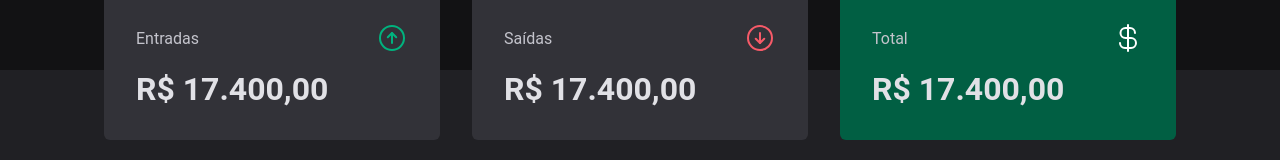
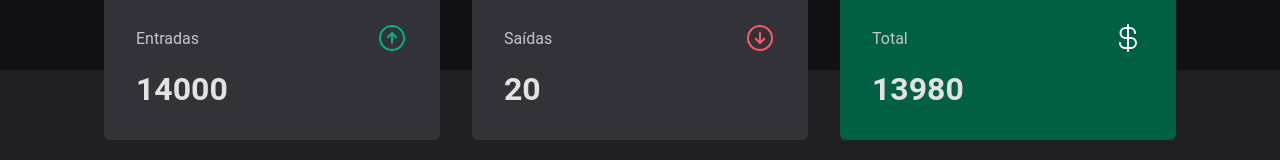
Before and after one commit to sousa-v/dt-money, a React (Vite) app: page / in a window 1280 px wide. Shown: the part 140-300 px from the top of the page. Built offline with nearby package versions, Linux system fonts and the light colour scheme; data requests are answered from the project's data file.

Commit message:
Calculando resumo de transacoes

```diff
--- a/src/components/Summary/index.tsx
+++ b/src/components/Summary/index.tsx
@@ -1,8 +1,31 @@
 import { ArrowCircleDown, ArrowCircleUp, CurrencyDollar } from 'phosphor-react'
+import { useContext } from 'react'
+import { TransactionsContext } from '../../contexts/TransacttionsContext'
 
 import { SummaryCard, SummaryContainer } from './styles'
 
 export function Summary() {
+  const { transactions } = useContext(TransactionsContext)
+
+  const summary = transactions.reduce(
+    (acc, transaction) => {
+      if (transaction.type === 'income') {
+        acc.income += transaction.price
+        acc.total += transaction.price
+      } else {
+        acc.outcome += transaction.price
+        acc.total -= transaction.price
+      }
+
+      return acc
+    },
+    {
+      income: 0,
+      outcome: 0,
+      total: 0,
+    },
+  )
+
   return (
     <SummaryContainer>
       <SummaryCard>
@@ -11,7 +34,7 @@
           <ArrowCircleUp size={32} color="#00b37e" />
         </header>
 
-        <strong>R$ 17.400,00</strong>
+        <strong>{summary.income}</strong>
       </SummaryCard>
 
       <SummaryCard>
@@ -20,7 +43,7 @@
           <ArrowCircleDown size={32} color="#f75a68" />
         </header>
 
-        <strong>R$ 17.400,00</strong>
+        <strong>{summary.outcome}</strong>
       </SummaryCard>
 
       <SummaryCard variant="green">
@@ -29,7 +52,7 @@
           <CurrencyDollar size={32} color="#FFFFFF" />
         </header>
 
-        <strong>R$ 17.400,00</strong>
+        <strong>{summary.total}</strong>
       </SummaryCard>
     </SummaryContainer>
   )
```
